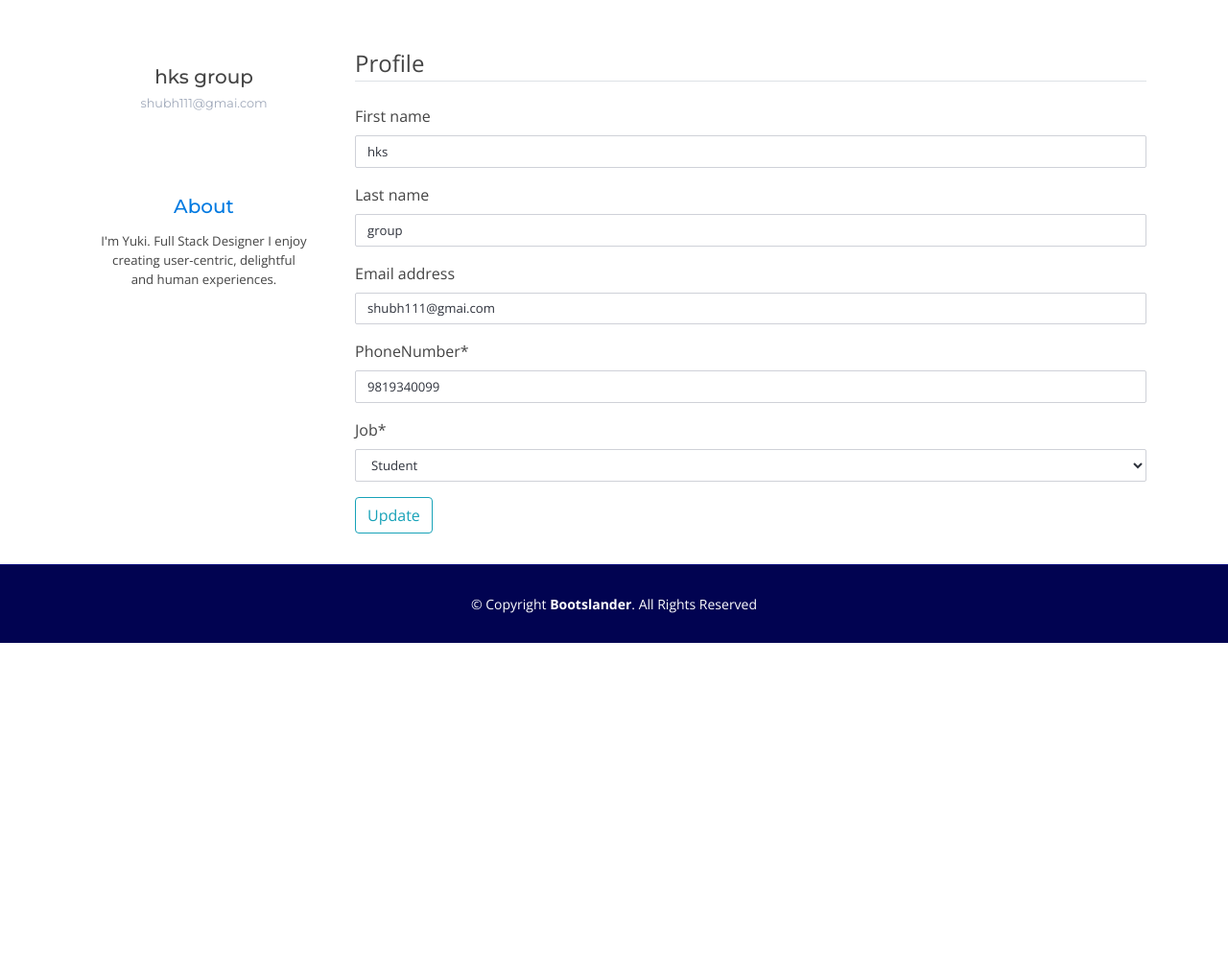
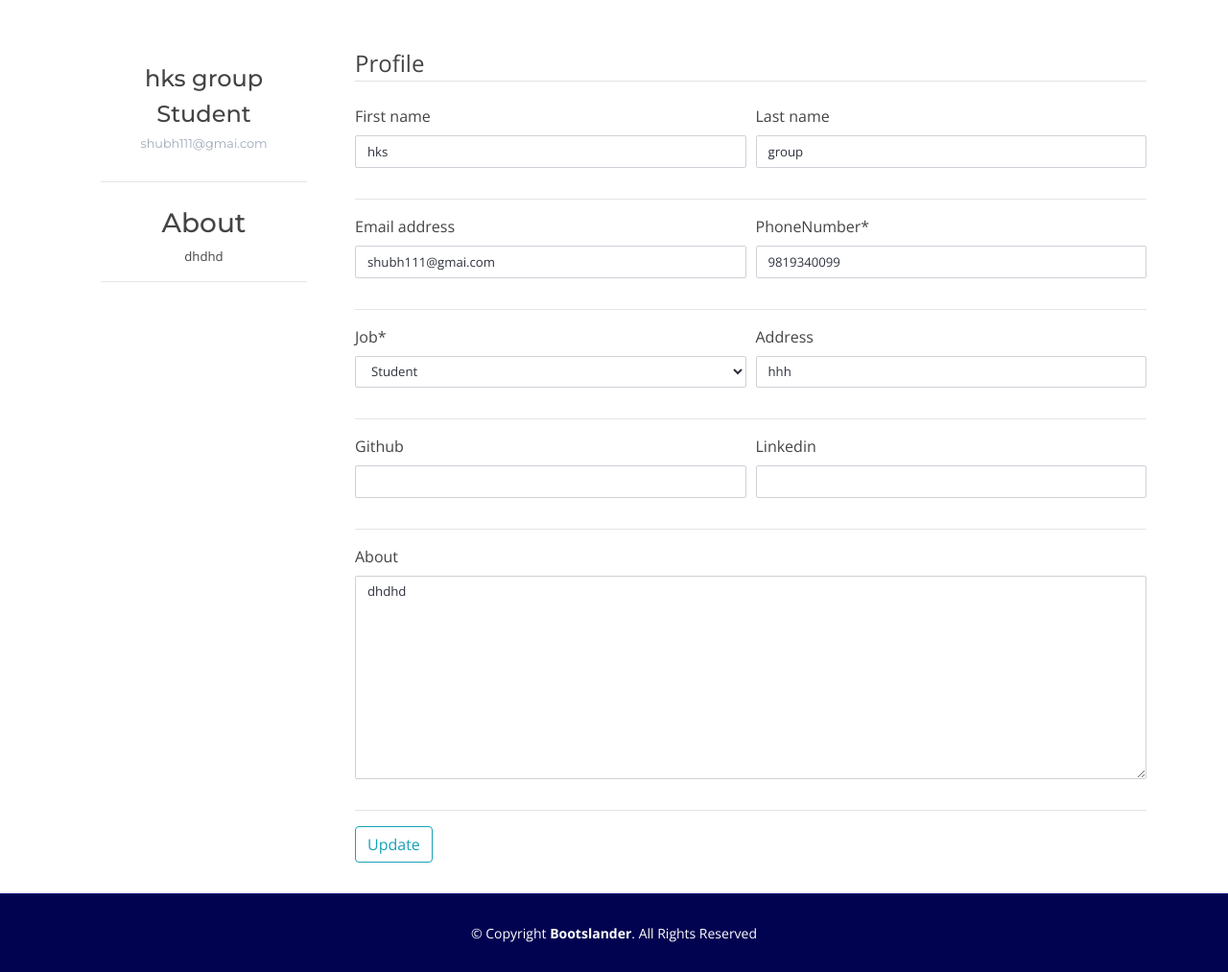
Before and after one commit to shubh1605/ResumeBuilder, a Django app: page /profile/ in a window 1280 px wide. Shown: the part 80-1093 px from the top of the page at 96% size. Before the commit the page ends 750 px from the top, so only its background shows below. Run offline with Django 3.2, Linux system fonts and the light colour scheme; a user stored in the database is signed in; data comes from the database, SQL or seed files in the repository; both versions use the stored data as it was after the commit; some libraries are stand-ins or nearby versions.

Commit message:
Almost Done.
Co-authored-by: HarryPuttar <HarshitJain28@users.noreply.github.com>
Co-authored-by: kashish1211 <kashish1211@users.noreply.github.com>

```diff
--- a/resumeBuilder/user/forms.py
+++ b/resumeBuilder/user/forms.py
@@ -41,9 +41,6 @@ class UserUpdateForm(forms.ModelForm):
 
 
 class ProfileUpdateForm(forms.ModelForm):
-    # phoneNumber = forms.CharField()
-    # job = forms.CharField()
-
     class Meta:
         model = Profile
-        fields = ['phoneNumber', 'job']
+        fields = ['phoneNumber', 'job','about','github','linkedin','address']
--- a/resumeBuilder/user/models.py
+++ b/resumeBuilder/user/models.py
@@ -9,7 +9,7 @@ class Profile(models.Model):
 	job = models.CharField(max_length = 20,choices=jobChoices,default='Student')
 	phoneNumber = models.CharField(max_length=10)
 	about = models.TextField(default="",blank=True)
-	address = models.TextField(default="",blank=True)
+	address = models.CharField(max_length = 250, default="",blank=True)
 	github = models.URLField(blank=True)
 	linkedin = models.URLField(blank=True)
 
--- a/resumeBuilder/user/static/user/profile.css
+++ b/resumeBuilder/user/static/user/profile.css
@@ -24,8 +24,9 @@
     color: #9fa8b9;
 }
 .account-settings .about {
-    margin: 2rem 0 0 0;
+    margin: 0.5rem 0 0 0;
     text-align: center;
+    padding-top: 10px;
 }
 .account-settings .about h5 {
     margin: 0 0 15px 0;
--- a/resumeBuilder/user/templates/user/profile.html
+++ b/resumeBuilder/user/templates/user/profile.html
@@ -20,13 +20,16 @@
 	<div class="card-body">
 		<div class="account-settings">
 			<div class="user-profile">
-				<h5 class="user-name">{{user.first_name}}&nbsp;{{user.last_name}}</h5>
+				<h4 class="user-name">{{user.first_name}}&nbsp;{{user.last_name}}</h4>
+				<h4> {{user.profile.job}} </h4>
 				<h6 class="user-email">{{user.email}}</h6>
 			</div>
+			<hr>
 			<div class="about">
-				<h5>About</h5>
-				<p>I'm Yuki. Full Stack Designer I enjoy creating user-centric, delightful and human experiences.</p>
+				<h3>About</h3>
+				<p>{{user.profile.about}}</p>
 			</div>
+			<hr>
 		</div>
 	</div>
 </div>
@@ -36,80 +39,53 @@
 <form method='POST' enctype="multipart/form-data">
             {% csrf_token %}
                 <legend class="border-bottom mb-4">Profile</legend>
-                 {{ form_u|crispy }}
-                 {{ form_p|crispy }}
+				<div class="form-row">
+                        <div class="form-group col-md-6 mb-0">
+                        {{ form_u.first_name|as_crispy_field }}
+                        </div>
+                        <div class="form-group col-md-6 mb-0">
+                        {{ form_u.last_name|as_crispy_field }}
+                        </div>
+                </div>
+				<hr>
+				<div class="form-row">
+                        <div class="form-group col-md-6 mb-0">
+                        {{ form_u.email|as_crispy_field }}
+                        </div>
+                        <div class="form-group col-md-6 mb-0">
+                        {{ form_p.phoneNumber|as_crispy_field }}
+                        </div>
+                </div>
+				<hr>
+				<div class="form-row">
+                        <div class="form-group col-md-6 mb-0">
+                        {{ form_p.job|as_crispy_field }}
+                        </div>
+						<div class="form-group col-md-6 mb-0">
+                        {{ form_p.address|as_crispy_field }}
+                        </div>
+
+                </div>
+				<hr>
+				<div class="form-row">
+                        <div class="form-group col-md-6 mb-0">
+                        {{ form_p.github|as_crispy_field }}
+                        </div>
+                        <div class="form-group col-md-6 mb-0">
+                        {{ form_p.linkedin|as_crispy_field }}
+                        </div>
+                </div>
+				<hr>
+				<div class="form-row">
+					<div class="form-group col-md-12 mb-0">
+                        {{ form_p.about|as_crispy_field }}
+                    </div>
+                </div>
+                <hr>
             <div class="form-group">
                 <button class="btn btn-outline-info" type="submit">Update</button>
             </div>
         </form>
-	{% comment %} <div class="card-body">
-		<div class="row gutters">
-			<div class="col-xl-12 col-lg-12 col-md-12 col-sm-12 col-12">
-				<h6 class="mb-2 text-primary">Personal Details</h6>
-			</div>
-			<div class="col-xl-6 col-lg-6 col-md-6 col-sm-6 col-12">
-				<div class="form-group">
-					<label for="fullName">Full Name</label>
-					<input type="text" class="form-control" id="fullName" placeholder="Enter full name" value={{ user.first_name }}>
-				</div>
-			</div>
-			<div class="col-xl-6 col-lg-6 col-md-6 col-sm-6 col-12">
-				<div class="form-group">
-					<label for="eMail">Email</label>
-					<input type="email" class="form-control" id="eMail" placeholder="Enter email ID" value={{ user.email }}>
-				</div>
-			</div>
-			<div class="col-xl-6 col-lg-6 col-md-6 col-sm-6 col-12">
-				<div class="form-group">
-					<label for="phone">Phone</label>
-					<input type="text" class="form-control" id="phone" placeholder="Enter phone number" value={{ .phoneNumber }}>
-				</div>
-			</div>
-			<div class="col-xl-6 col-lg-6 col-md-6 col-sm-6 col-12">
-				<div class="form-group">
-					<label for="website">Website URL</label>
-					<input type="url" class="form-control" id="website" placeholder="Website url">
-				</div>
-			</div>
-		</div>
-		<div class="row gutters">
-			<div class="col-xl-12 col-lg-12 col-md-12 col-sm-12 col-12">
-				<h6 class="mt-3 mb-2 text-primary">Address</h6>
-			</div>
-			<div class="col-xl-6 col-lg-6 col-md-6 col-sm-6 col-12">
-				<div class="form-group">
-					<label for="Street">Street</label>
-					<input type="name" class="form-control" id="Street" placeholder="Enter Street">
-				</div>
-			</div>
-			<div class="col-xl-6 col-lg-6 col-md-6 col-sm-6 col-12">
-				<div class="form-group">
-					<label for="ciTy">City</label>
-					<input type="name" class="form-control" id="ciTy" placeholder="Enter City">
-				</div>
-			</div>
-			<div class="col-xl-6 col-lg-6 col-md-6 col-sm-6 col-12">
-				<div class="form-group">
-					<label for="sTate">State</label>
-					<input type="text" class="form-control" id="sTate" placeholder="Enter State">
-				</div>
-			</div>
-			<div class="col-xl-6 col-lg-6 col-md-6 col-sm-6 col-12">
-				<div class="form-group">
-					<label for="zIp">Zip Code</label>
-					<input type="text" class="form-control" id="zIp" placeholder="Zip Code">
-				</div>
-			</div>
-		</div>
-		<div class="row gutters">
-			<div class="col-xl-12 col-lg-12 col-md-12 col-sm-12 col-12">
-				<div class="text-right">
-					<button type="button" id="submit" name="submit" class="btn btn-secondary">Cancel</button>
-					<button type="button" id="submit" name="submit" class="btn btn-primary">Update</button>
-				</div>
-			</div>
-		</div>
-	</div> {% endcomment %}
 </div>
 </div>
 </div>
--- a/resumeBuilder/user/views.py
+++ b/resumeBuilder/user/views.py
@@ -20,12 +20,12 @@ def register(request):
     return render(request, 'user/register.html', {'form_u': form_u})
 
 def profile(request):
+    user = User.objects.get(username = request.user)
+    profile = Profile.objects.get(user = user)
     if request.method == "POST":
-        form_u = UserUpdateForm(request.POST)
-        form_p = ProfileUpdateForm(request.POST)
-        print("post")
+        form_u = UserUpdateForm(request.POST, instance=user)
+        form_p = ProfileUpdateForm(request.POST, instance=profile)
         if form_u.is_valid() and form_p.is_valid():
-            print("haha")
             form_u.save()
             form_p.save()
             # messages.success(request, f'Your account has been created! You are now able to log in')
@@ -34,4 +34,5 @@ def profile(request):
     else:
         form_u = UserUpdateForm(instance=request.user)
         form_p = ProfileUpdateForm(instance=request.user.profile)
+
     return render(request, 'user/profile.html',{'form_u':form_u,'form_p':form_p})
```
Also changed, not shown: resumeBuilder/resume/templates/resume/forms.html (+16 -1 lines), resumeBuilder/resume/templates/resume_templates/template3.html (+7 -9 lines), resumeBuilder/resume/views.py (+8 -7 lines), resumeBuilder/db.sqlite3, resumeBuilder/user/migrations/0005_auto_20211102_2304.py (added).
